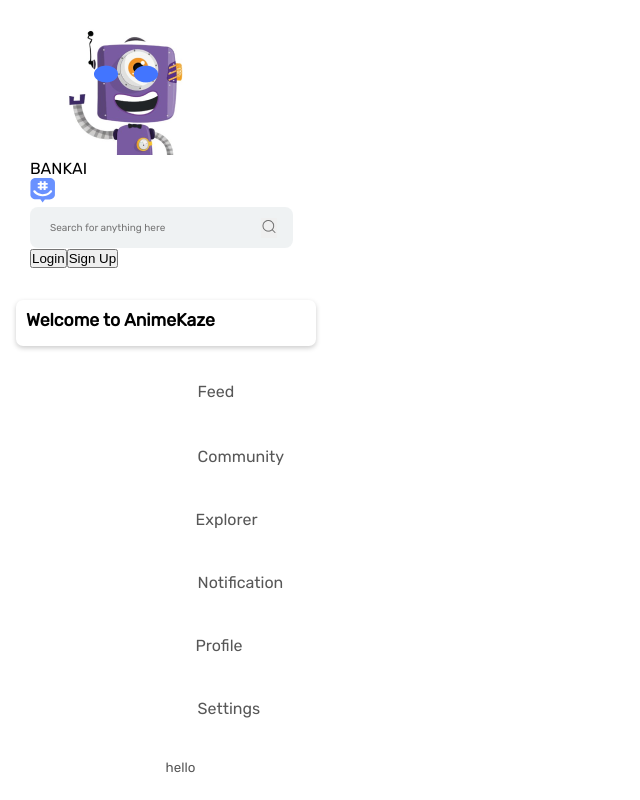
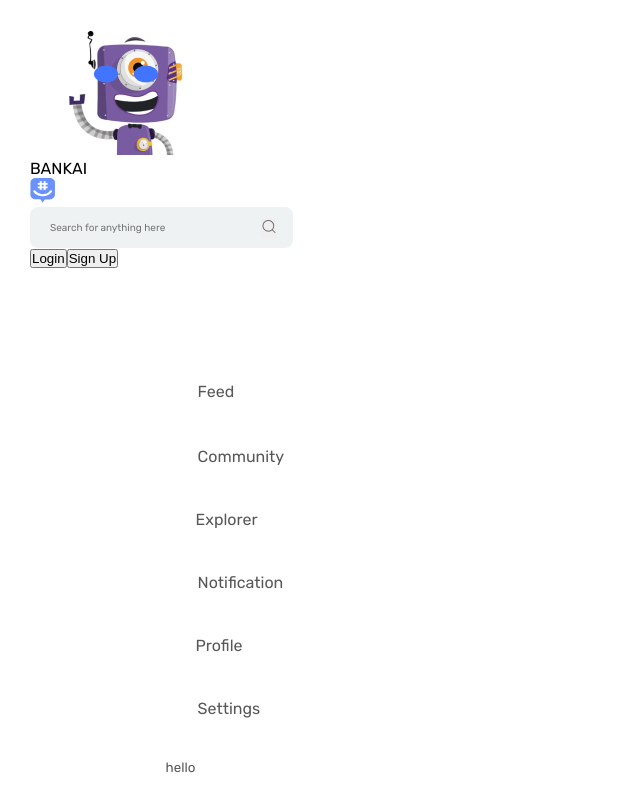
Before and after one commit to YemiOG/animeKaze, a React (Create React App) app: page / in a window 1280 px wide. Shown: the whole page, without its empty margins (0-640 px from the left). Built offline with nearby package versions, Linux system fonts and the light colour scheme.

Commit message:
Change file type to jsx

```diff
--- a/src/components/Basepage.js
+++ b/src/components/Basepage.jsx
@@ -4,9 +4,9 @@ function Base(){
 
     return (
         <>
-            <div className="note">
+            {/* <div className="note">
                 <h1 >  Welcome to AnimeKaze </h1>
-            </div>
+            </div> */}
         </>
     )
 }
```
